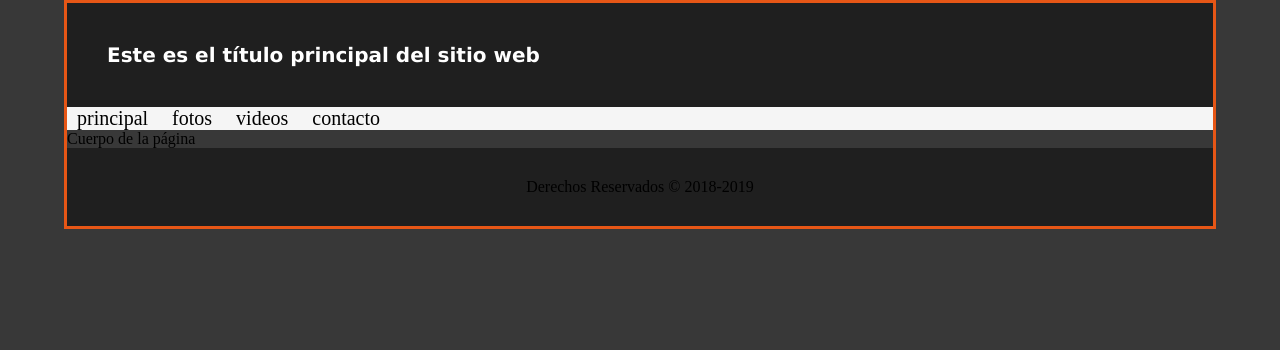
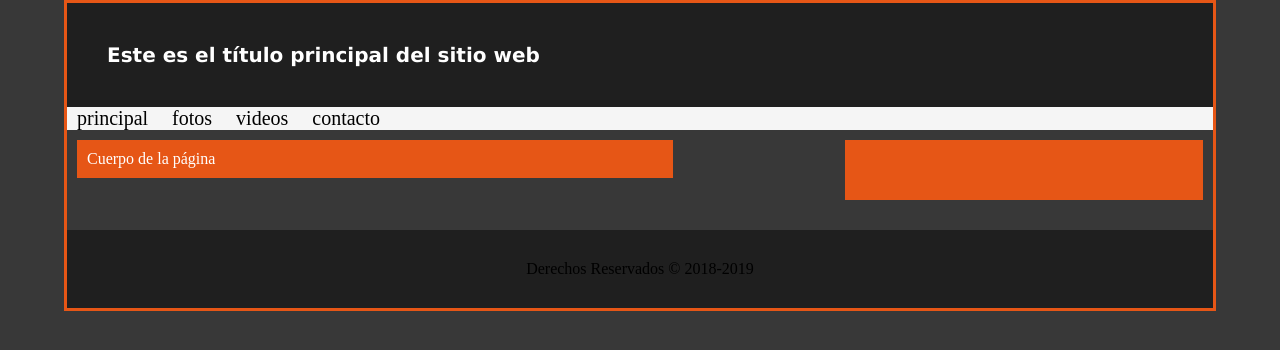
Before and after one commit to Arqui9897/HolaGit, a plain HTML site: page index.html in a window 1280 px wide. Drawn offline with Linux system fonts and the light colour scheme.

Commit message:
cuerpofin

```diff
--- a/css/estilo.css
+++ b/css/estilo.css
@@ -41,7 +41,27 @@ li:hover{
 }
 
 #pie{
+  margin-top: 100px;
   text-align: center;
   background-color: #1F1F1F;
   padding: 30px;
 }
+
+#seccion{
+  position: absolute;
+  float: left;
+  background-color: #E65616;
+  padding: 10px;
+  color: white;
+  width: 45%;
+  margin: 10px;
+}
+
+#columna {
+  position: relative;
+  float: right;
+  width: 26%;
+  background-color: #E65616;
+  padding: 30px;
+  margin: 10px;
+}
```
